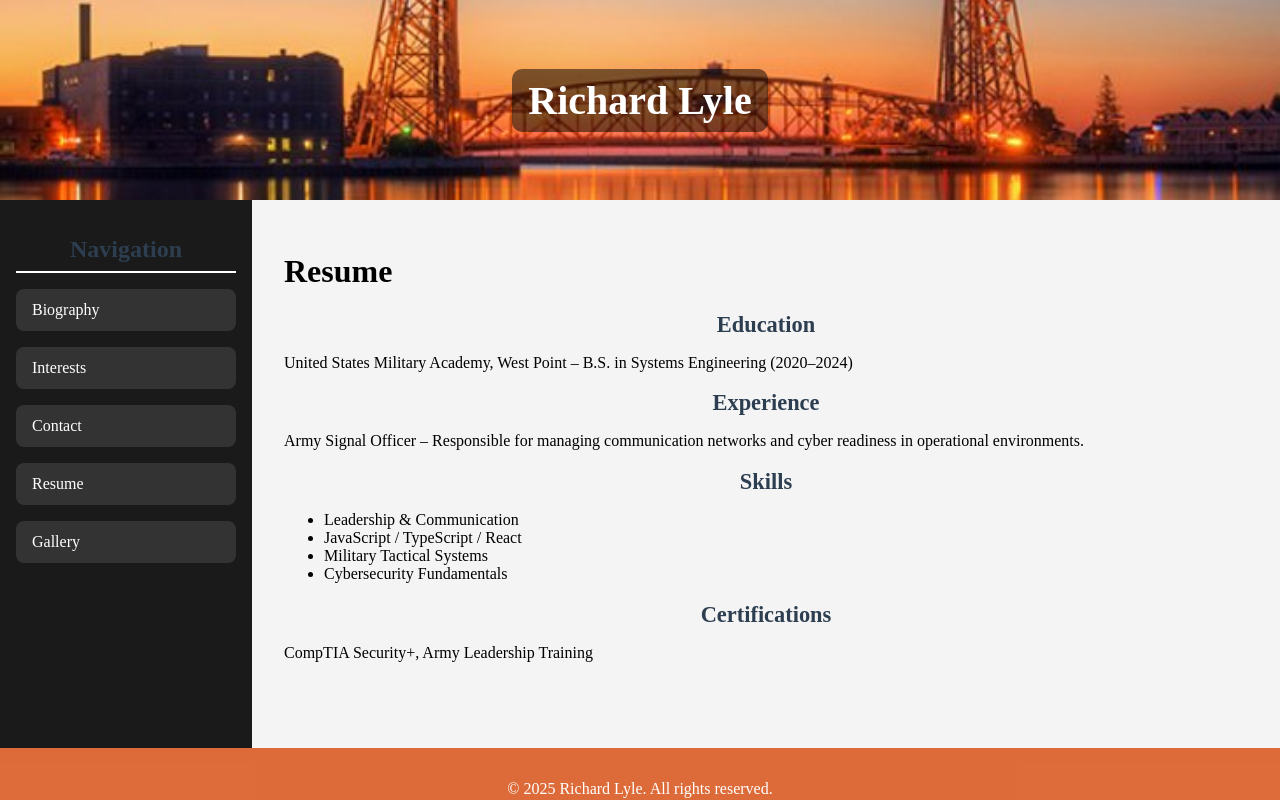
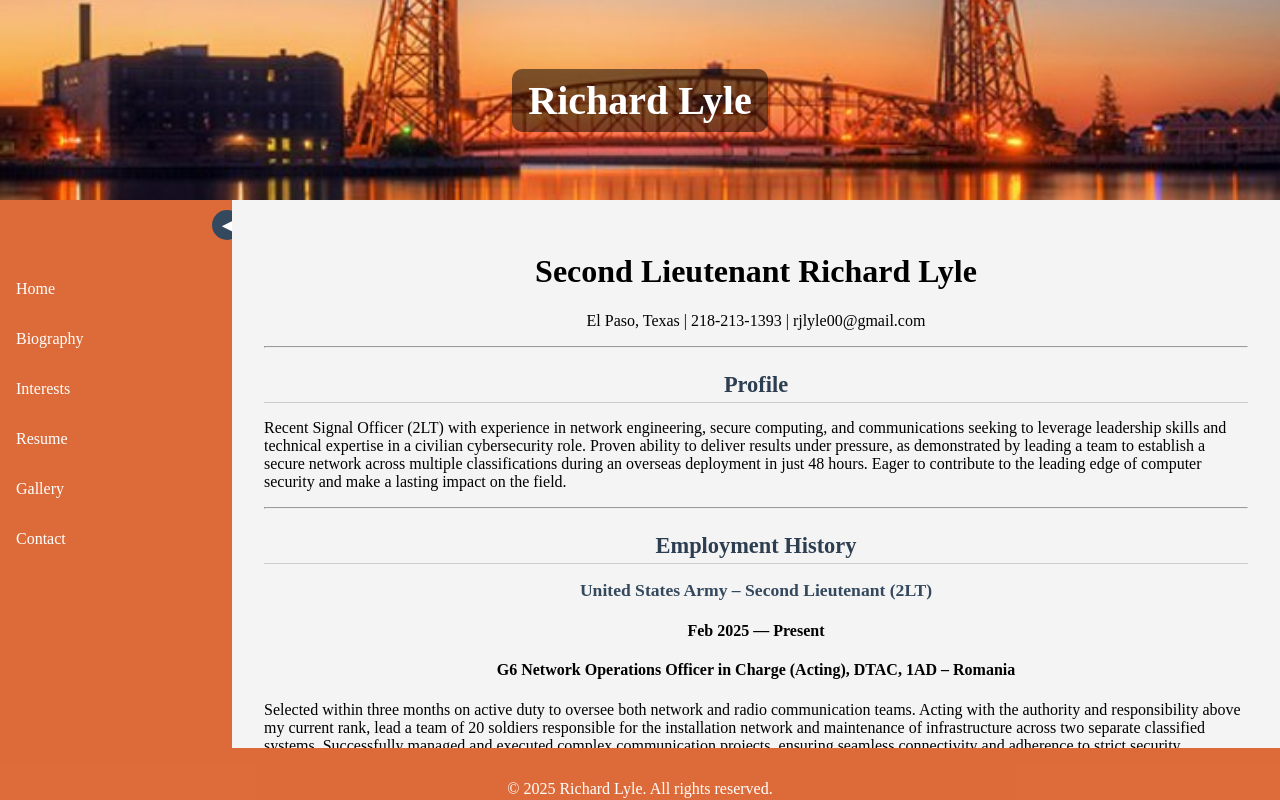
Before and after one commit to richardlyle/richardlyle.github.io, a React (Create React App) app: page /resume in a window 1280 px wide. Built offline with nearby package versions, Linux system fonts and the light colour scheme.

Commit message:
Final Project V2

```diff
--- a/package.json
+++ b/package.json
@@ -1,7 +1,7 @@
 {
   "homepage": "https://richardlyle.github.io",
   "name": "richardlyle.github.io",
-  "version": "0.1.0",
+  "version": "1.2.0",
   "private": true,
   "dependencies": {
     "@testing-library/dom": "^10.4.0",
--- a/public/index.html
+++ b/public/index.html
@@ -7,7 +7,7 @@
     <meta name="description" content="The personal portfolio of Richard Lyle – Army Officer, West Point graduate, and former hockey player." />
     <meta name="author" content="Richard Lyle" />
     <title>Richard Lyle | Portfolio</title>
-    <link rel="icon" href="%PUBLIC_URL%/favicon.ico" />
+    <link rel="icon" href="./images/header-background.jpg" />
     <meta property="og:title" content="Richard Lyle Portfolio" />
     <meta property="og:description" content="Explore Richard's background, projects, resume, and contact info." />
     <meta property="og:type" content="website" />
--- a/src/App.tsx
+++ b/src/App.tsx
@@ -1,8 +1,9 @@
 import React from 'react';
-import { BrowserRouter as Router, Routes, Route } from 'react-router-dom';
+import { BrowserRouter as Router, Routes, Route, Navigate } from 'react-router-dom';
 import Header from './components/Header.tsx';
 import Sidebar from './components/Sidebar.tsx';
 import Footer from './components/Footer.tsx';
+import MainPage from './pages/MainPage.tsx';
 import Biography from './pages/Biography.tsx';
 import Interests from './pages/Interests.tsx';
 import Contact from './pages/Contact.tsx';
@@ -19,11 +20,13 @@ const App: React.FC = () => {
           <Sidebar />
           <div className="layout-main">
             <Routes>
+              <Route path="/" element={<MainPage />} />
               <Route path="/biography" element={<Biography />} />
               <Route path="/interests" element={<Interests />} />
               <Route path="/contact" element={<Contact />} />
               <Route path="/resume" element={<Resume />} />
               <Route path="/gallery" element={<Gallery />} />
+              <Route path="*" element={<Navigate to="/" />} />
             </Routes>
           </div>
         </div>
--- a/src/components/Sidebar.css
+++ b/src/components/Sidebar.css
@@ -1,38 +1,45 @@
-/* src/components/Sidebar.css */
-
 .sidebar {
-  width: 220px;
+  width: 200px;
   min-height: 100vh;
-  background-color: #1a1a1a;
+  background-color: #d74d12d4;
   padding: 1rem;
   color: white;
+  transition: width 0.3s ease;
+  position: relative;
+}
+
+.sidebar.collapsed {
+  width: 50px;
+}
+
+.toggle-button {
+  position: absolute;
+  top: 10px;
+  right: -15px;
+  background-color: #34495e;
+  color: white;
+  border: none;
+  cursor: pointer;
+  padding: 5px;
+  border-radius: 50%;
+  width: 30px;
+  height: 30px;
+  z-index: 100;
+}
+
+.nav-links {
   display: flex;
   flex-direction: column;
+  margin-top: 3rem;
 }
 
-.sidebar-title {
-  margin-bottom: 1rem;
-  font-size: 1.5rem;
-  border-bottom: 2px solid white;
-  padding-bottom: 0.5rem;
+.nav-links a {
+  color: white;
+  text-decoration: none;
+  margin: 1rem 0;
+  font-size: 1rem;
 }
 
-.sidebar-nav {
-  display: flex;
-  flex-direction: column;
-  gap: 1rem;
+.sidebar.collapsed .nav-links a {
+  display: none;
 }
-
-.nav-link {
-  display: block;
-  background-color: #333;
-  padding: 0.75rem 1rem;
-  border-radius: 8px;
-  color: white;
-  text-decoration: none;
-  transition: background-color 0.2s ease;
-}
-
-.nav-link:hover {
-  background-color: #555;
-}
--- a/src/components/Sidebar.tsx
+++ b/src/components/Sidebar.tsx
@@ -1,20 +1,24 @@
-// src/components/Sidebar.tsx
-import React from 'react';
+import React, { useState } from 'react';
 import { Link } from 'react-router-dom';
-import './Sidebar.css'; // If you're using CSS modules, import the module instead
+import './Sidebar.css';
 
 const Sidebar: React.FC = () => {
+  const [collapsed, setCollapsed] = useState(false);
+
   return (
-    <aside className="sidebar">
-      <h2 className="sidebar-title">Navigation</h2>
-      <nav className="sidebar-nav">
-        <Link to="/biography" className="nav-link">Biography</Link>
-        <Link to="/interests" className="nav-link">Interests</Link>
-        <Link to="/contact" className="nav-link">Contact</Link>
-        <Link to="/resume" className="nav-link">Resume</Link>
-        <Link to="/gallery" className="nav-link">Gallery</Link>
+    <div className={`sidebar ${collapsed ? 'collapsed' : ''}`}>
+      <button className="toggle-button" onClick={() => setCollapsed(!collapsed)}>
+        {collapsed ? '▶' : '◀'}
+      </button>
+      <nav className="nav-links">
+        <Link to="/">Home</Link>
+        <Link to="/biography">Biography</Link>
+        <Link to="/interests">Interests</Link>
+        <Link to="/resume">Resume</Link>
+        <Link to="/gallery">Gallery</Link>
+        <Link to="/contact">Contact</Link>
       </nav>
-    </aside>
+    </div>
   );
 };
 
--- /dev/null
+++ b/src/pages/MainPage.css
@@ -0,0 +1,23 @@
+.main-page {
+  text-align: center;
+  padding: 2rem;
+}
+
+.headshot {
+  width: 250px;
+  height: auto;
+  border-radius: 10px;
+  margin-bottom: 1rem;
+  box-shadow: 0 4px 10px rgba(0, 0, 0, 0.2);
+}
+
+.main-summary {
+  list-style: none;
+  padding: 0;
+  margin-top: 1.5rem;
+  font-size: 1.1rem;
+}
+
+.main-summary li {
+  margin: 0.5rem 0;
+}
--- /dev/null
+++ b/src/pages/MainPage.tsx
@@ -0,0 +1,21 @@
+import React from 'react';
+import './MainPage.css';
+
+const MainPage = () => {
+  return (
+    <div className="main-page">
+      <img src={"../images/profile.jpg"} alt="Richard Lyle" className="headshot" />
+      <h1>Welcome to My Website</h1>
+      <p>I'm Richard Lyle — Army officer, hockey player, and software developer in training.</p>
+      <ul className="main-summary">
+        <li>📖 Read about my journey in the <strong>Biography</strong></li>
+        <li>🧩 Test your knowledge in the <strong>Interests Quiz</strong></li>
+        <li>📄 View my <strong>Resume</strong></li>
+        <li>📸 Browse photos in the <strong>Gallery</strong></li>
+        <li>✉️ Reach out via the <strong>Contact Form</strong></li>
+      </ul>
+    </div>
+  );
+};
+
+export default MainPage;
--- /dev/null
+++ b/src/pages/Resume.css
@@ -0,0 +1,55 @@
+.resume-wrapper {
+  max-width: 850px;
+  margin: 2rem auto;
+  padding: 2rem;
+  background-color: #fff;
+  color: #333;
+  font-family: 'Segoe UI', Tahoma, Geneva, Verdana, sans-serif;
+  box-shadow: 0 4px 20px rgba(0, 0, 0, 0.1);
+  line-height: 1.6;
+  border-radius: 8px;
+}
+
+.resume-name {
+  font-size: 2rem;
+  margin-bottom: 0.5rem;
+  text-align: center;
+}
+
+.resume-contact {
+  text-align: center;
+  font-size: 0.95rem;
+  margin-bottom: 2rem;
+}
+
+.resume-contact a {
+  color: #2c3e50;
+  text-decoration: none;
+  margin: 0 0.3rem;
+}
+
+.resume-contact a:hover {
+  text-decoration: underline;
+}
+
+h2 {
+  color: #2c3e50;
+  margin-top: 1.5rem;
+  border-bottom: 1px solid #ccc;
+  padding-bottom: 0.25rem;
+}
+
+h3 {
+  margin-top: 1rem;
+  font-size: 1.1rem;
+  color: #34495e;
+}
+
+ul {
+  padding-left: 1.2rem;
+  margin-top: 0.5rem;
+}
+
+li {
+  margin-bottom: 0.4rem;
+}
--- a/src/pages/Resume.tsx
+++ b/src/pages/Resume.tsx
@@ -1,25 +1,75 @@
 import React from 'react';
+import './Resume.css';
 
-const Resume: React.FC = () => {
+const Resume = () => {
   return (
-    <div>
-      <h1>Resume</h1>
-      <h2>Education</h2>
-      <p>United States Military Academy, West Point – B.S. in Systems Engineering (2020–2024)</p>
+    <div className="resume-container">
+      <h1 className="name" style={{ textAlign: 'center' }}>Second Lieutenant Richard Lyle</h1>
+      <p className="contact" style={{ textAlign: 'center' }}>El Paso, Texas | 218-213-1393 | rjlyle00@gmail.com</p>
+      <hr className="divider" />
+      <h2 className="section-title" style={{ textAlign: 'center' }}>Profile</h2>
+      <p className="profile-text">
+        Recent Signal Officer (2LT) with experience in network engineering, secure computing, and
+        communications seeking to leverage leadership skills and technical expertise in a civilian cybersecurity
+        role. Proven ability to deliver results under pressure, as demonstrated by leading a team to establish a secure
+        network across multiple classifications during an overseas deployment in just 48 hours. Eager to contribute
+        to the leading edge of computer security and make a lasting impact on the field.
+      </p>
+      <hr className="divider" />
 
-      <h2>Experience</h2>
-      <p>Army Signal Officer – Responsible for managing communication networks and cyber readiness in operational environments.</p>
+      <h2 className="section-title" style={{ textAlign: 'center' }}>Employment History</h2>
 
-      <h2>Skills</h2>
-      <ul>
-        <li>Leadership & Communication</li>
-        <li>JavaScript / TypeScript / React</li>
-        <li>Military Tactical Systems</li>
-        <li>Cybersecurity Fundamentals</li>
-      </ul>
+      <div className="job">
+        <h3 className="job-title" style={{ textAlign: 'center' }}>United States Army – Second Lieutenant (2LT)</h3>
+        <h4 className="job-duration" style={{ textAlign: 'center' }}>Feb 2025 — Present</h4>
+        <h4 className="job-location" style={{ textAlign: 'center' }}>G6 Network Operations Officer in Charge (Acting), DTAC, 1AD – Romania</h4>
+        <p className="job-description">
+          Selected within three months on active duty to oversee both network and radio communication teams. Acting
+          with the authority and responsibility above my current rank, lead a team of 20 soldiers responsible for the
+          installation network and maintenance of infrastructure across two separate classified systems. Successfully
+          managed and executed complex communication projects, ensuring seamless connectivity and adherence to
+          strict security protocols.
+        </p>
+      </div>
 
-      <h2>Certifications</h2>
-      <p>CompTIA Security+, Army Leadership Training</p>
+      <div className="job">
+        <h4 className="job-duration" style={{ textAlign: 'center' }}>Nov 2024 — Feb 2025</h4>
+        <h4 className="job-location" style={{ textAlign: 'center' }}>Signal Platoon Leader, TAC, SIS Co, HHBN, 1AD – El Paso</h4>
+        <p className="job-description">
+          Successfully deployed 20 Soldiers and over $30,000,000 worth of equipment. In charge of integrating and
+          mobilizing key communications equipment and systems in support of the 1st Armored Division Headquarters.
+          Supervised and executed the sanitation of mission critical platforms and systems, ensuring compliance with
+          current US and European laws and regulations. Adapted to mission objectives despite possessing little
+          hands-on experience with many of the problem sets encountered.
+        </p>
+      </div>
+
+      <h2 className="section-title" style={{ textAlign: 'center' }}>Education</h2>
+
+      <div className="education">
+        <h3 className="education-location" style={{ textAlign: 'center' }}>Signal Basic Officer Leaders Course – Augusta</h3>
+        <h4 className="education-duration" style={{ textAlign: 'center' }}>Jun 2024 — Nov 2024</h4>
+      </div>
+
+      <div className="education">
+        <h3 className="education-location" style={{ textAlign: 'center' }}>BA of Science and Cyber Science: Physical Systems, United States Military Academy</h3>
+        <h4 className="education-duration" style={{ textAlign: 'center' }}>Aug 2020 — May 2024</h4>
+        <p className="education-details"style={{ textAlign: 'center' }}>
+          Graduated from the Electrical Engineering, Computer and Cyber Science Department<br/>
+          Focus: Physical Systems<br/>
+          - Received the Master of the Sword Fitness award<br/>
+          - Placed 2nd in Undergraduate Capstone Project Presentation and Competition<br/>
+          - Army NCAA Men’s Ice Hockey: Captain (’24)<br/>
+          - Built Autonomous Robot and competed in the NASA Astrobotics Competition
+        </p>
+      </div>
+
+      <h2 className="section-title" style={{ textAlign: 'center' }}>Skills</h2>
+      <div className="skills" style={{ textAlign: 'center' }}>
+        <p>Operations Planning | Operations Management | Agility & Innovation</p>
+        <p>Coalition/Team Building | Network Engineering | Multi-Domain Combat Support Integration</p>
+        <p>Problem-Solving | Organizational Strategic Planning | Software Integration</p>
+      </div>
     </div>
   );
 };
```
Also changed, not shown: src/pages/Gallery.tsx (+5 -5 lines), 2 other files (tests, documents, lock files or other folders).
